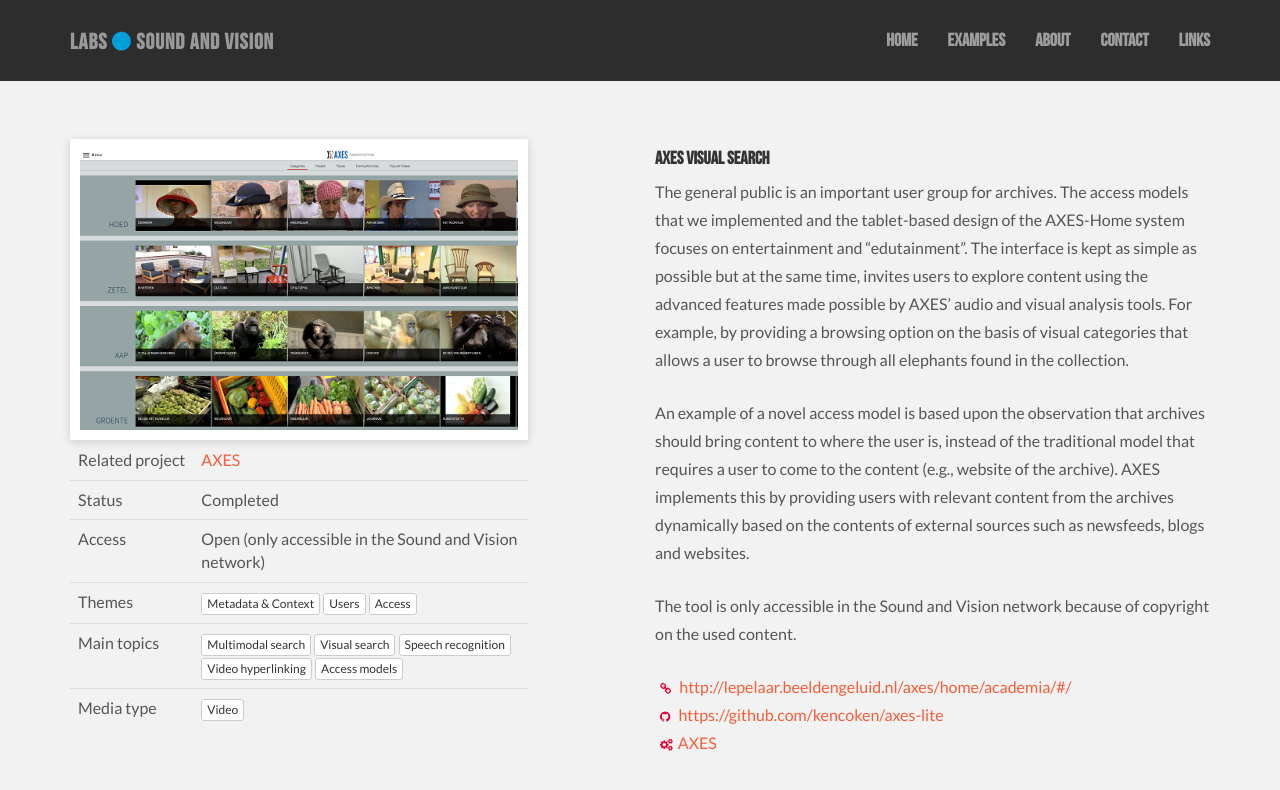
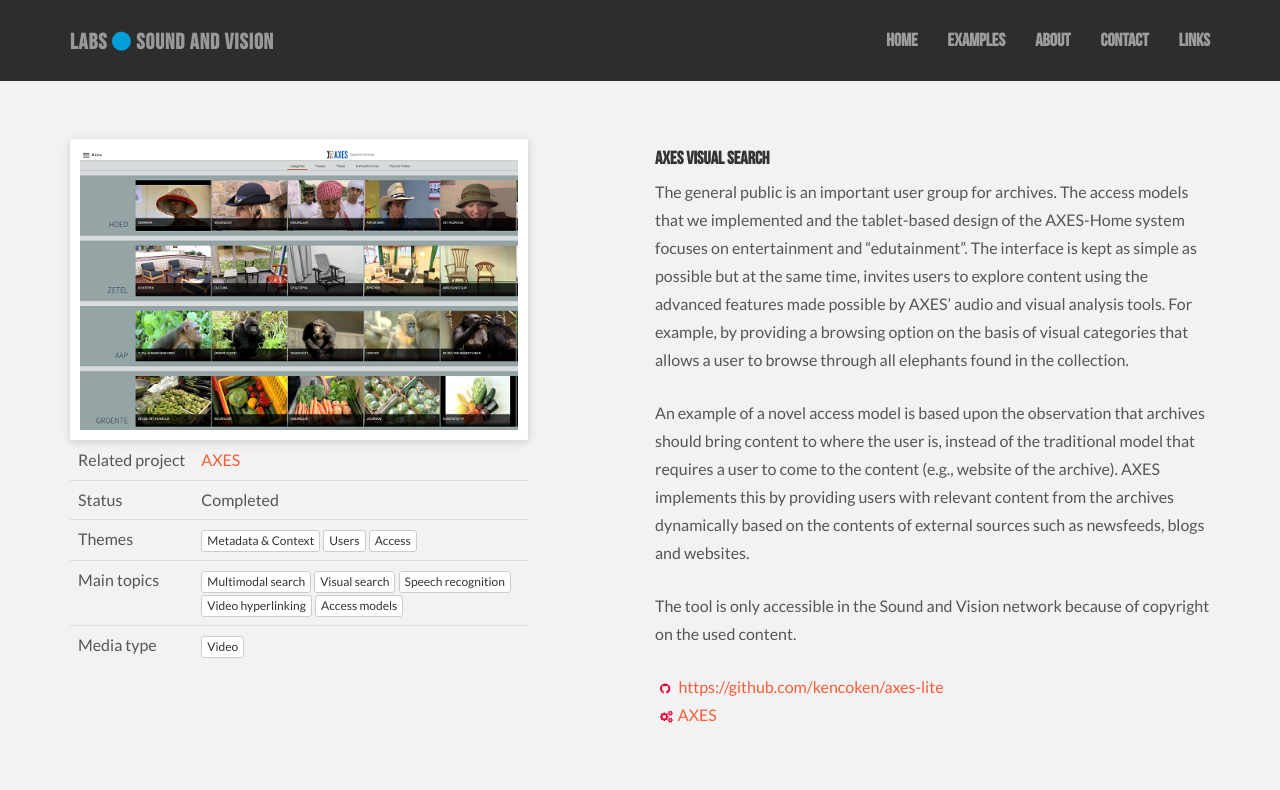
Before and after one commit to roelandordelman/labs, a Jekyll site: the page built from _applications/axes-visual-search.md, in a window 1280 px wide. Shown: the top 790 px of the page. Built offline with Jekyll 4.4.1, drawn with Linux system fonts in a browser that asks for light colours.

Commit message:
Updated Axes Visual Search

```diff
--- a/_applications/axes-visual-search.md
+++ b/_applications/axes-visual-search.md
@@ -8,12 +8,10 @@
 - Video hyperlinking
 - Access models
 application_id: 6ade370a-1b50-11e5-b980-005056a71e3a
-website_url: http://lepelaar.beeldengeluid.nl/axes/home/academia/#/
 thumb_image: "/uploads/AXES_poster.png"
 poster_image: "/uploads/AXES_poster.png"
 description: State-of-the-art Video Search Engine
 project_id: 3a0a9b4c-1b4f-11e5-bf8d-005056a71e3a
-access: Open (only accessible in the Sound and Vision network)
 github: https://github.com/kencoken/axes-lite
 status:
 - Completed
```
